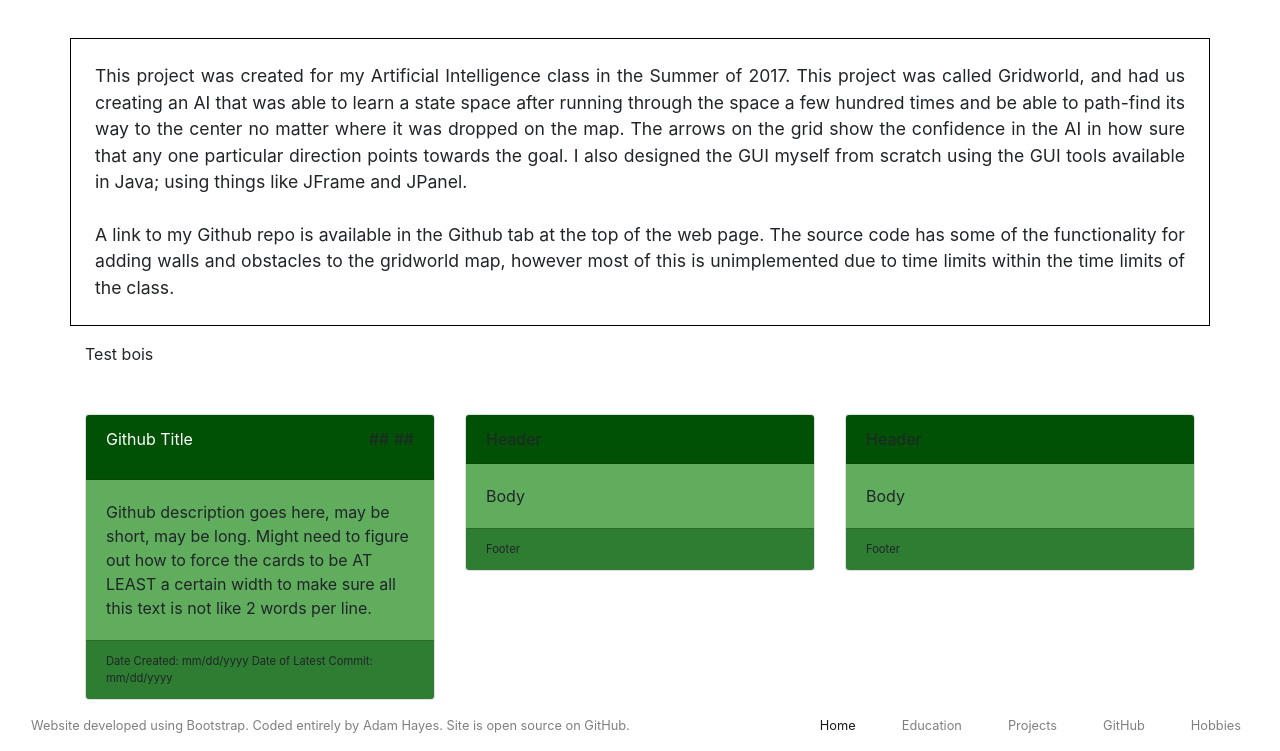
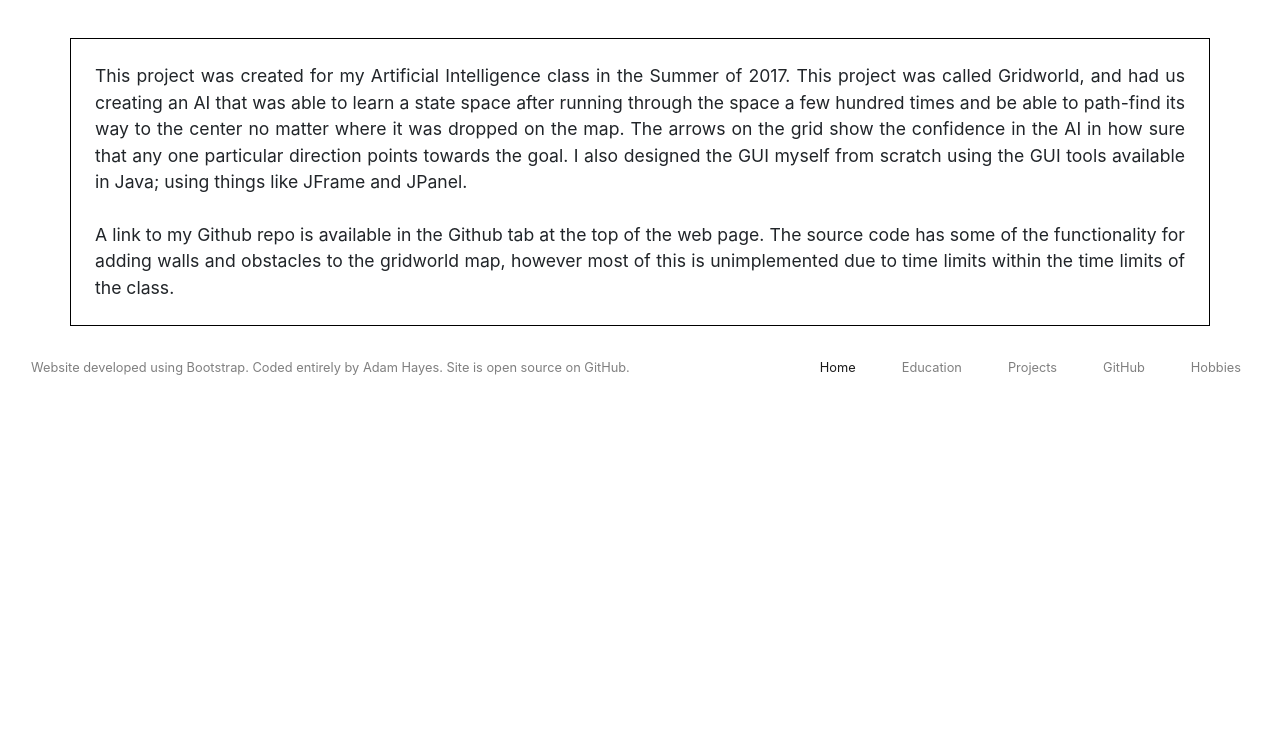
Before and after one commit to Adams880/old-website, a plain HTML site: page index.html in a window 1280 px wide. Shown: the part 702-1453 px from the top of the page. After the commit the page ends 1095 px from the top, so only its background shows below. Drawn offline with nearby package versions, Linux system fonts and the light colour scheme.

Commit message:
removed some test code

```diff
--- a/index.html
+++ b/index.html
@@ -77,35 +77,6 @@
                 unimplemented due to time limits within the time limits of the class.
             </p>
         </div>
-        <div id="javascriptTest">Test bois</div>
-        <br>
-        <br>
-        <div class="row">
-            <div class="col">
-                <div class="card">
-                    <div class="card-header"><a href="#">Github Title</a><p class="right-text"> ## ##</p></div>
-                    <div class="card-body">
-                        Github description goes here, may be short, may be long. Might need to figure out how to force
-                        the cards to be AT LEAST a certain width to make sure all this text is not like 2 words per line.
-                    </div>
-                    <div class="card-footer">Date Created: mm/dd/yyyy  Date of Latest Commit: mm/dd/yyyy</div>
-                </div>
-            </div>
-            <div class="col">
-                <div class="card">
-                    <div class="card-header">Header</div>
-                    <div class="card-body">Body</div>
-                    <div class="card-footer">Footer</div>
-                </div>
-            </div>
-            <div class="col">
-                <div class="card">
-                    <div class="card-header">Header</div>
-                    <div class="card-body">Body</div>
-                    <div class="card-footer">Footer</div>
-                </div>
-            </div>
-        </div>
     </div>
 </section>
 <footer>
```
